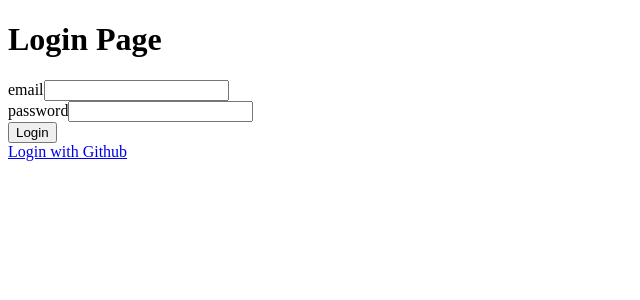
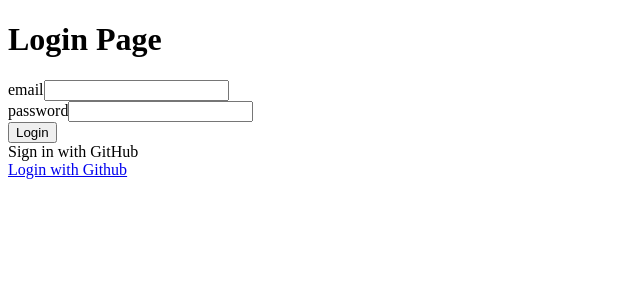
Before and after one commit to tokkitang/tokkitang, a SvelteKit app: page /login in a window 1280 px wide. Shown: the top 300 px of the page, without its empty margins (0-640 px from the left). Built offline with nearby package versions, Linux system fonts and the light colour scheme.

Commit message:
refac: directory

```diff
--- /dev/null
+++ b/src/lib/components/GithubLogin.svelte
@@ -0,0 +1,33 @@
+<script lang="ts">
+    // import { onMount } from 'svelte'
+
+    // let fontAwesome
+	// onMount(async () => {
+	// 	fontAwesome = (await import('https://cdnjs.cloudflare.com/ajax/libs/font-awesome/6.2.1/css/all.min.css')).default
+	// })
+
+    // let bootstrapCSS
+	// onMount(async () => {
+	// 	bootstrapCSS = (await import('https://cdn.jsdelivr.net/npm/bootstrap@5.3.0-alpha1/dist/css/bootstrap.min.css')).default
+	// })
+
+    // let bootstrapJS
+	// onMount(async () => {
+	// 	bootstrapJS = (await import('https://cdn.jsdelivr.net/npm/bootstrap@5.3.0-alpha1/dist/js/bootstrap.bundle.min.js')).default
+	// })
+
+	// let bootstrapSocial
+	// onMount(async () => {
+	// 	bootstrapJS = (await import('https://cdnjs.cloudflare.com/ajax/libs/bootstrap-social/4.9.2/bootstrap-social.min.css')).default
+	// })
+</script>
+
+<main>
+    <a id="github-button" class="btn btn-block btn-social btn-github">
+        <i class="fa fa-github"></i> Sign in with GitHub
+    </a>
+</main>
+
+<style>
+
+</style>
--- a/src/routes/login/+page.svelte
+++ b/src/routes/login/+page.svelte
@@ -1,5 +1,6 @@
 <script lang="ts">
-	import { login } from '../../api/auth/login';
+	import { login } from '../../lib/api/auth/login';
+	import GithubLogin from '../../lib/components/GithubLogin.svelte';
 
 	export let email: string;
 	export let password: string;
@@ -33,6 +34,7 @@
 	password<input id="password" type="password" bind:value={password} /> <br />
 	<button on:click={doLogin}>Login</button> <br />
 
+	<GithubLogin/>
 	<a
 		href="https://github.com/login/oauth/authorize?client_id=09c53661153af8c5b13c&redirect_uri=https://ksauqt5f5er2djql3atquzas4e0ofpla.lambda-url.ap-northeast-2.on.aws/redirect/github"
 		>Login with Github</a
```
Also changed, not shown: src/lib/api/auth/login.ts (renamed from src/api/auth/login.ts), src/lib/api/setting.ts (renamed from src/api/setting.ts), src/lib/utils/cookie.ts (added).
